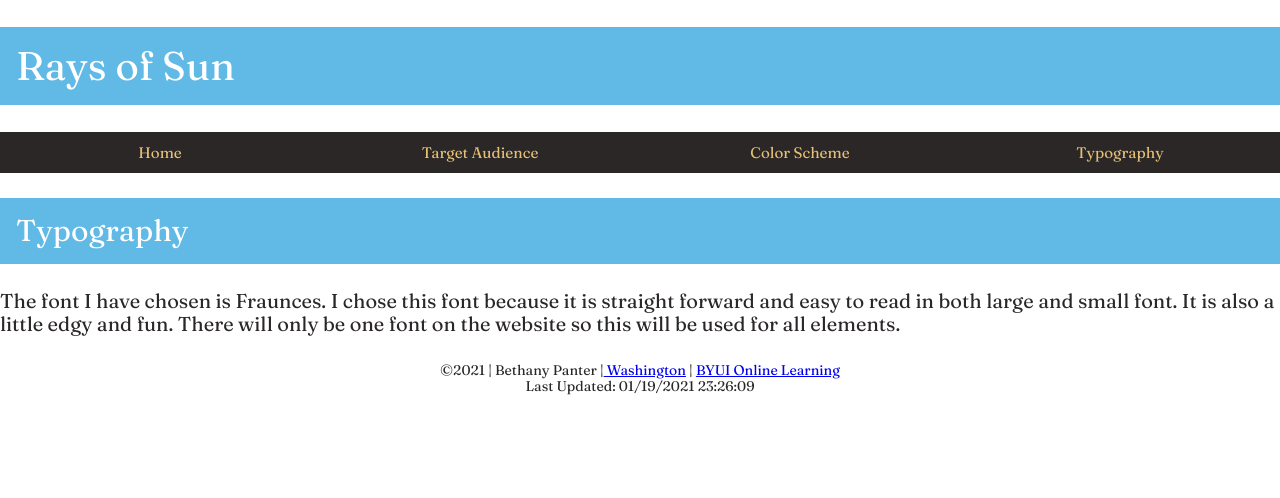
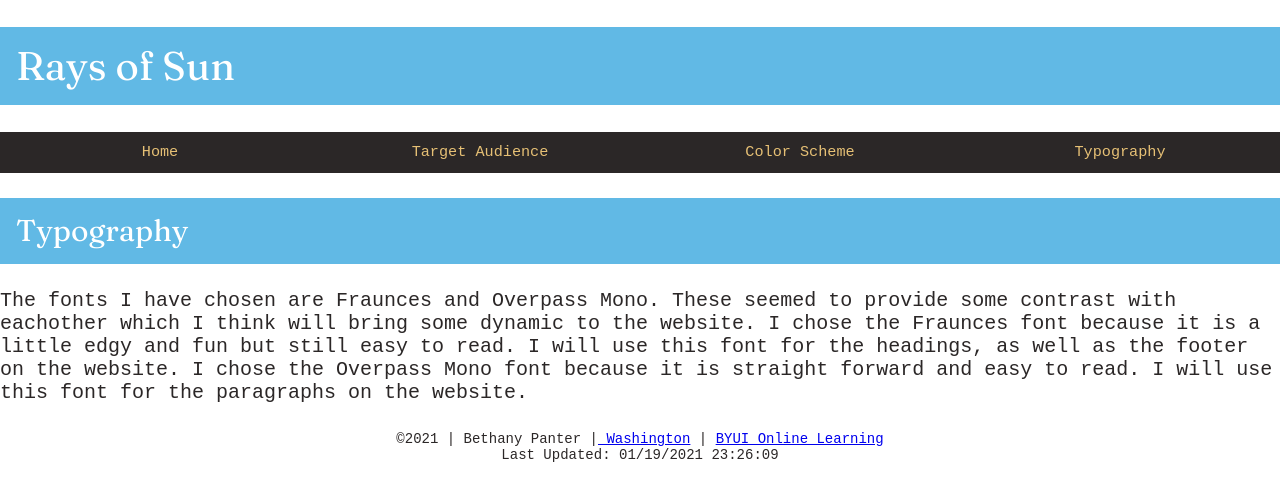
Before and after one commit to panterbeth/panterbeth.github.io, a plain HTML site: page lesson3/typography.html in a window 1280 px wide. Drawn offline with Linux system fonts and the light colour scheme; files that its build step writes are made by us from their sources.

Commit message:
final no pics

```diff
--- a/lesson3/css/small.css
+++ b/lesson3/css/small.css
@@ -1,5 +1,7 @@
 body{
-    font-family: 'Fraunces', serif;
+
+    font-family: 'Overpass Mono', monospace;
+
     font-size: 20px;
 }
 nav ul{
@@ -22,6 +24,7 @@ h1, h2, h3, h4, h5, h6 {
     padding:1rem;
     color:white;
     background-color:#61B9E5;
+    font-family: 'Fraunces', serif;
 }
 
 p {color:#2B2727;}
--- a/lesson3/typography.html
+++ b/lesson3/typography.html
@@ -38,8 +38,13 @@
   <main>
     <h2>Typography</h2>
     <p>
-        The font I have chosen is Fraunces. I chose this font because it is straight forward and easy to read in
-        both large and small font. It is also a little edgy and fun. There will only be one font on the website so this will be used for all elements.</p>
+        The fonts I have chosen are Fraunces and Overpass Mono. These seemed to provide some contrast
+        with eachother which I think will bring some dynamic to the website.
+        I chose the Fraunces font because it is a little edgy and fun but still easy to read.
+        I will use this font for the headings, as well as the footer on the website.
+        I chose the Overpass Mono font because it is straight forward and easy to read.
+        I will use this font for the paragraphs on the website.
+        </p>
   </main>
   <footer>
     &copy;<span id="currentyear"></span>
```
Also changed, not shown: lesson3/index.html (+2 -0 lines).
